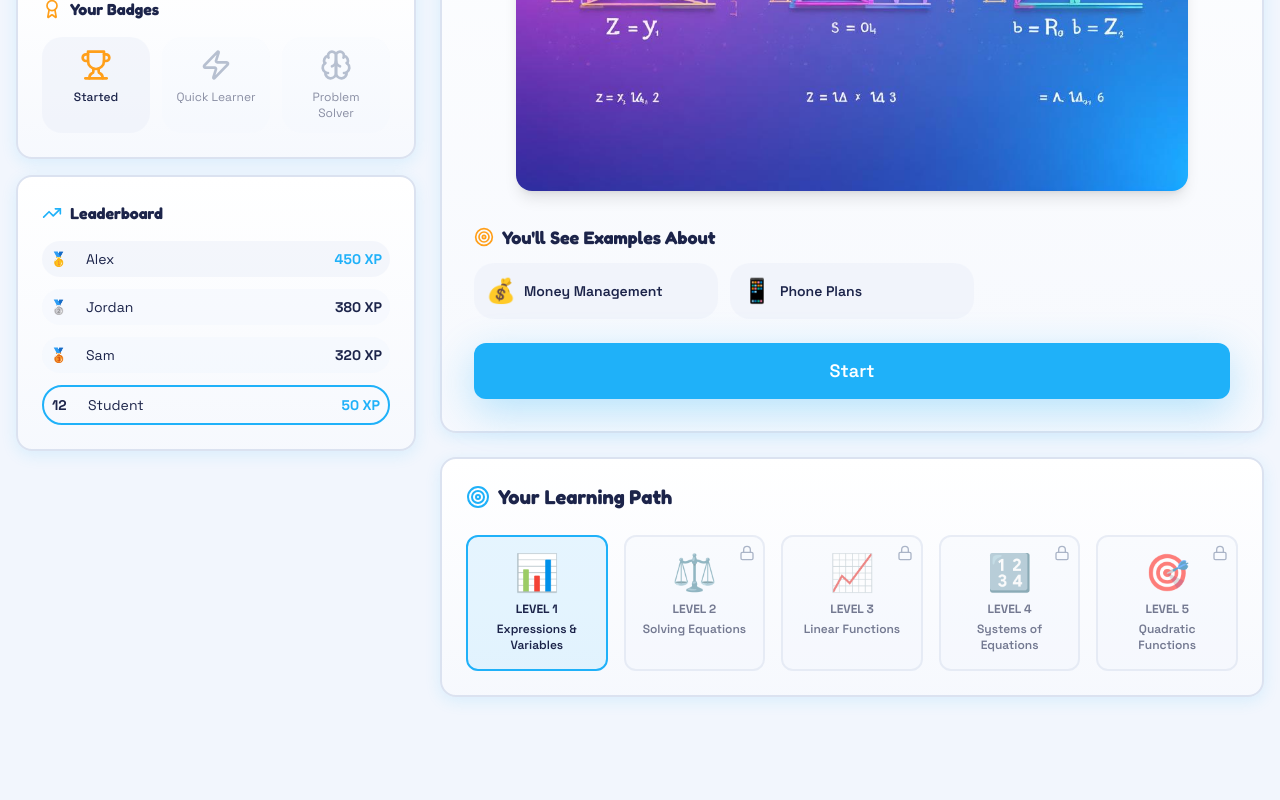
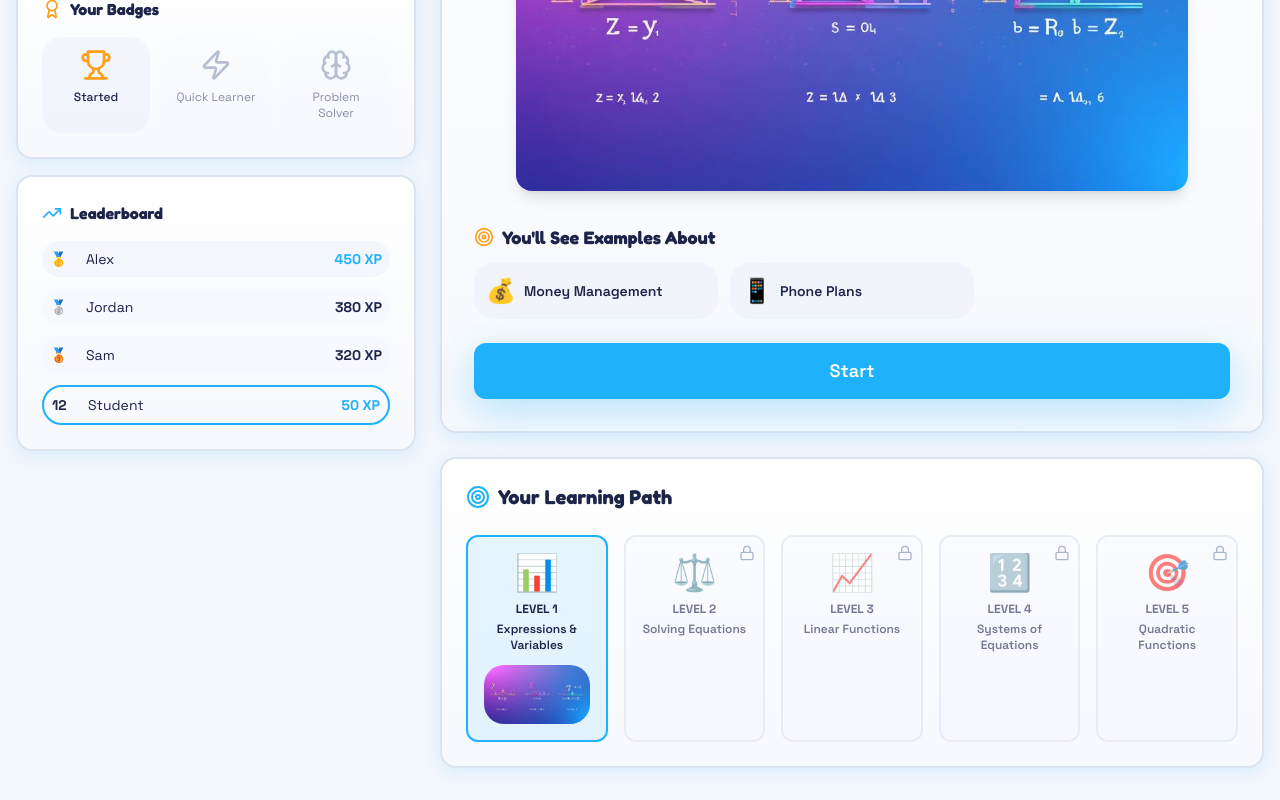
Before and after one commit to ositaodunze/algebra-mate-spark-98825, a React (Vite) app: page /journey-intro in a window 1280 px wide. Shown: the part 514-1314 px from the top of the page. Before the commit the page ends 1243 px from the top, so only its background shows below. Built offline with nearby package versions, Linux system fonts and the light colour scheme; the HTML template or start-up script is replaced by a standard one.

Commit message:
Update learning path with new image
Replace pre-assessment dialog image and add gradient expressions image to Level 1 of the learning path.

```diff
--- a/src/pages/JourneyIntro.tsx
+++ b/src/pages/JourneyIntro.tsx
@@ -7,6 +7,7 @@ import { Progress } from "@/components/ui/progress";
 import { Flame, Shield, Trophy, Target, Lock, BookOpen, Brain, Zap, Award, TrendingUp } from "lucide-react";
 import { Header } from "@/components/Header";
 import expressionsImage from "@/assets/journey-expressions.png";
+import expressionsGradient from "@/assets/expressions-gradient.png";
 
 const JourneyIntro = () => {
   const navigate = useNavigate();
@@ -294,6 +295,13 @@ const JourneyIntro = () => {
                     <div className="text-4xl mb-2">{lesson.icon}</div>
                     <div className="text-xs font-bold mb-1">LEVEL {lesson.level}</div>
                     <div className="text-xs font-semibold">{lesson.title}</div>
+                    {lesson.level === 1 && (
+                      <img
+                        src={expressionsGradient}
+                        alt="Expressions"
+                        className="mt-3 w-full rounded-lg"
+                      />
+                    )}
                   </div>
                 ))}
               </div>
--- a/src/pages/PreAssessment.tsx
+++ b/src/pages/PreAssessment.tsx
@@ -199,9 +199,6 @@ const PreAssessment = () => {
         <AlertDialogContent className="max-w-2xl">
           <AlertDialogHeader className="space-y-6">
             <div className="flex flex-col items-center text-center space-y-4">
-              <div className="w-20 h-20 rounded-full bg-primary/10 flex items-center justify-center">
-                <Brain className="w-10 h-10 text-primary" />
-              </div>
               <AlertDialogTitle className="text-3xl font-bold">Ready to Begin?</AlertDialogTitle>
             </div>
             <AlertDialogDescription className="text-base space-y-4 text-center">
```
Also changed, not shown: src/assets/expressions-gradient.png (added).
